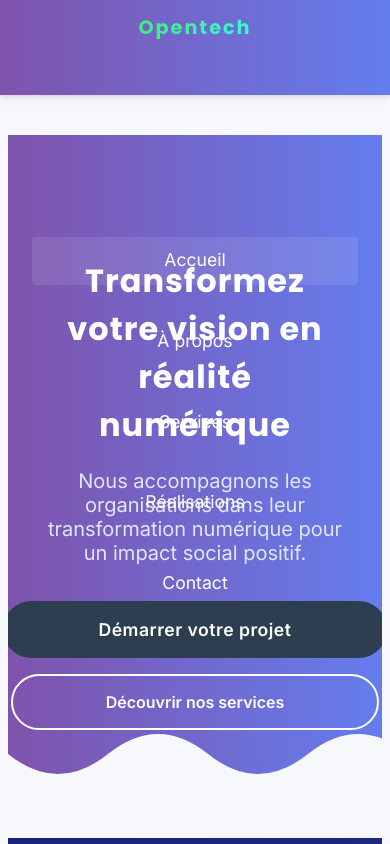
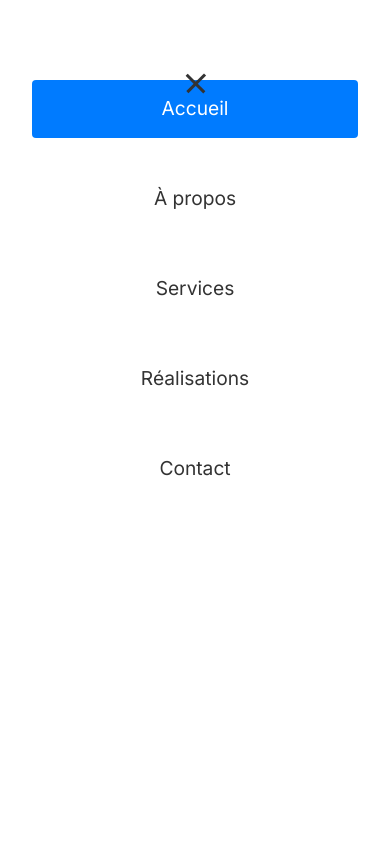
Before and after one commit to Mrba-Software/opentech, a plain HTML site: page index.html in a window 390 px wide. Both pictures are taken after a click on the element 195 px from the left and 71 px from the top of the page. Shown: the top 844 px of the page. Drawn offline with Linux system fonts and the light colour scheme.

Commit message:
Amélioration de la navigation responsive et cross-plateforme

```diff
--- a/css/style.css
+++ b/css/style.css
@@ -1092,22 +1092,25 @@ footer {
   }
 }
 
-/* Styles pour le menu hamburger */
+/* Navigation */
 .navbar {
   display: flex;
   justify-content: space-between;
   align-items: center;
   padding: 1rem 2rem;
-  background-color: var(--primary-color);
-  position: relative;
+  background-color: #fff;
+  box-shadow: 0 2px 5px rgba(0,0,0,0.1);
+  position: fixed;
+  top: 0;
+  left: 0;
+  right: 0;
   z-index: 1000;
-  box-shadow: 0 2px 5px rgba(0,0,0,0.1);
 }
 
 .logo {
   font-size: 1.5rem;
   font-weight: bold;
-  color: var(--text-color);
+  color: #333;
 }
 
 .nav-menu {
@@ -1115,33 +1118,30 @@ footer {
   list-style: none;
   margin: 0;
   padding: 0;
-  gap: 2rem;
-}
-
-.nav-menu li a {
-  color: var(--text-color);
+}
+
+.nav-menu li {
+  margin: 0 1rem;
+}
+
+.nav-menu a {
+  color: #333;
   text-decoration: none;
   font-weight: 500;
-  transition: color 0.3s ease;
   padding: 0.5rem 1rem;
   border-radius: 4px;
-}
-
-.nav-menu li a:hover {
-  color: var(--accent-color);
-  background-color: rgba(255, 255, 255, 0.1);
-}
-
-.nav-menu li a.active {
-  color: var(--accent-color);
-  background-color: rgba(255, 255, 255, 0.1);
+  transition: all 0.3s ease;
+}
+
+.nav-menu a:hover,
+.nav-menu a.active {
+  background-color: #007bff;
+  color: #fff;
 }
 
 .hamburger {
   display: none;
   cursor: pointer;
-  flex-direction: column;
-  gap: 6px;
   z-index: 1001;
 }
 
@@ -1149,33 +1149,15 @@ footer {
   display: block;
   width: 25px;
   height: 3px;
-  background-color: var(--text-color);
+  background-color: #333;
+  margin: 5px 0;
   transition: all 0.3s ease;
 }
 
-/* Media Queries pour la navigation */
-@media (max-width: 1024px) {
-  .nav-menu {
-    gap: 1.5rem;
-  }
-
-  .nav-menu li a {
-    font-size: 0.95rem;
-    padding: 0.4rem 0.8rem;
-  }
-}
-
-@media (max-width: 768px) {
-  .navbar {
-    padding: 1rem;
-  }
-
-  .logo {
-    font-size: 1.3rem;
-  }
-
+/* Media Queries */
+@media screen and (max-width: 768px) {
   .hamburger {
-    display: flex;
+    display: block;
   }
 
   .nav-menu {
@@ -1185,12 +1167,12 @@ footer {
     left: 0;
     right: 0;
     bottom: 0;
-    background-color: var(--primary-color);
+    background-color: #fff;
+    padding: 80px 2rem 2rem;
     flex-direction: column;
     align-items: center;
-    justify-content: center;
+    justify-content: flex-start;
     gap: 2rem;
-    padding: 2rem;
     z-index: 999;
   }
 
@@ -1204,15 +1186,15 @@ footer {
     text-align: center;
   }
 
-  .nav-menu li a {
+  .nav-menu a {
     display: block;
     padding: 1rem;
     font-size: 1.2rem;
-    color: var(--text-color);
-  }
-
+  }
+
+  /* Animation du hamburger */
   .hamburger.active span:nth-child(1) {
-    transform: rotate(45deg) translate(8px, 6px);
+    transform: rotate(45deg) translate(5px, 5px);
   }
 
   .hamburger.active span:nth-child(2) {
@@ -1220,23 +1202,13 @@ footer {
   }
 
   .hamburger.active span:nth-child(3) {
-    transform: rotate(-45deg) translate(7px, -5px);
-  }
-}
-
-@media (max-width: 480px) {
-  .navbar {
-    padding: 0.8rem;
-  }
-
-  .logo {
-    font-size: 1.2rem;
-  }
-
-  .nav-menu li a {
-    font-size: 1.1rem;
-    padding: 0.8rem;
-  }
+    transform: rotate(-45deg) translate(7px, -6px);
+  }
+}
+
+/* Ajustement du contenu principal pour la navbar fixe */
+main {
+  margin-top: 80px;
 }
 
 /* Styles pour le carrousel des témoignages */
@@ -1726,3 +1698,4 @@ footer {
     justify-content: center;
   }
 }
+}
--- a/js/main.js
+++ b/js/main.js
@@ -9,43 +9,44 @@ document.addEventListener('DOMContentLoaded', function() {
   }
 });
 
-// Gestion du menu mobile
+// Attendre que le DOM soit chargé
 document.addEventListener('DOMContentLoaded', () => {
+  // Sélection des éléments
   const hamburger = document.querySelector('.hamburger');
   const navMenu = document.querySelector('.nav-menu');
   const body = document.body;
 
-  function toggleMenu() {
+  // Gestion du menu mobile
+  hamburger.addEventListener('click', () => {
     hamburger.classList.toggle('active');
     navMenu.classList.toggle('active');
     body.style.overflow = navMenu.classList.contains('active') ? 'hidden' : '';
-  }
-
-  hamburger.addEventListener('click', (e) => {
-    e.stopPropagation();
-    toggleMenu();
   });
 
   // Fermer le menu quand on clique sur un lien
   document.querySelectorAll('.nav-menu a').forEach(link => {
     link.addEventListener('click', () => {
-      toggleMenu();
+      hamburger.classList.remove('active');
+      navMenu.classList.remove('active');
+      body.style.overflow = '';
     });
   });
 
   // Fermer le menu quand on clique en dehors
   document.addEventListener('click', (e) => {
-    if (navMenu.classList.contains('active') &&
-        !hamburger.contains(e.target) &&
-        !navMenu.contains(e.target)) {
-      toggleMenu();
+    if (!hamburger.contains(e.target) && !navMenu.contains(e.target)) {
+      hamburger.classList.remove('active');
+      navMenu.classList.remove('active');
+      body.style.overflow = '';
     }
   });
 
-  // Fermer le menu avec la touche Escape
-  document.addEventListener('keydown', (e) => {
-    if (e.key === 'Escape' && navMenu.classList.contains('active')) {
-      toggleMenu();
+  // Fermer le menu quand on redimensionne la fenêtre
+  window.addEventListener('resize', () => {
+    if (window.innerWidth > 768) {
+      hamburger.classList.remove('active');
+      navMenu.classList.remove('active');
+      body.style.overflow = '';
     }
   });
 });
```
Also changed, not shown: projects.html (+9 -3 lines), services.html (+9 -3 lines), 1 other file.
